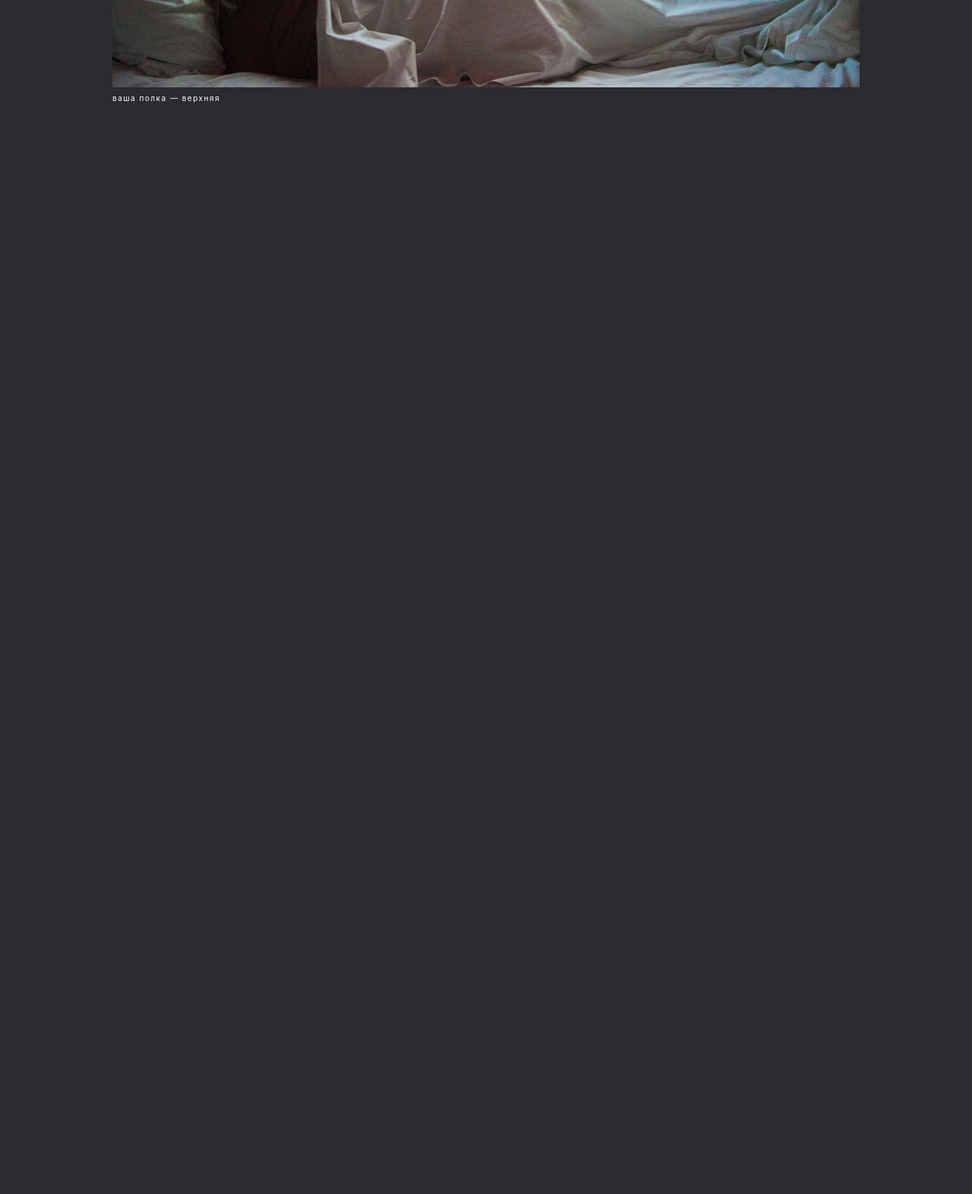
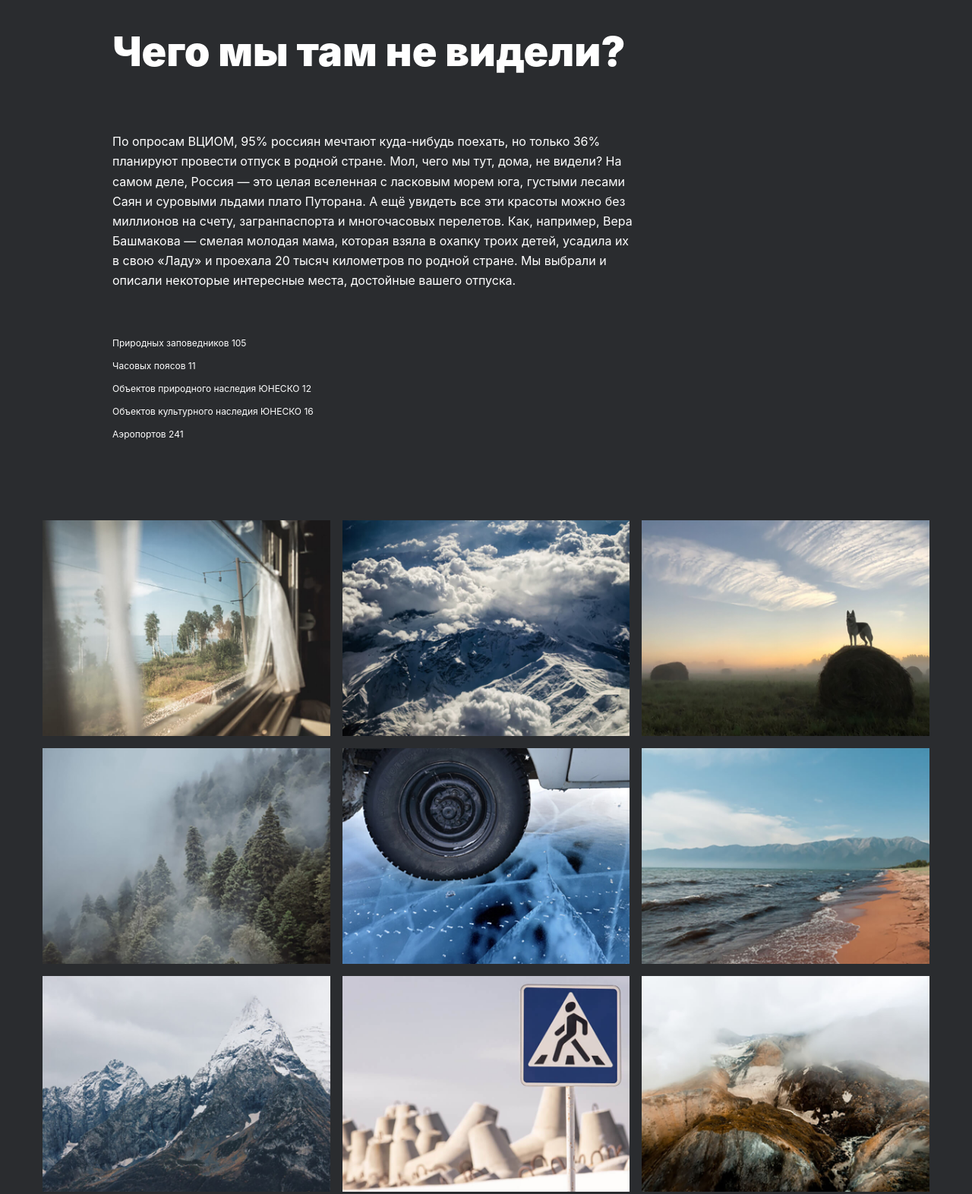
Before and after one commit to skayo0o/Sprint-3-Russia-desktop, a plain HTML site: page index.html in a window 1280 px wide. Shown: the part 1199-2771 px from the top of the page at 76% size. Before the commit the page ends 1334 px from the top, so only its background shows below. Drawn offline with Linux system fonts and the light colour scheme.

Commit message:
create new blocks

```diff
--- /dev/null
+++ b/blocks/content/__intro/content__intro.css
@@ -0,0 +1,37 @@
+.content__intro {
+    display: flex;
+    flex-direction: column;
+    justify-content: center;
+    align-items: start;
+    padding: 0;
+    margin-top: 56px;
+    max-width: 984px;
+}
+
+.content__intro__text-block_title {
+    font-size: 54px;
+    line-height: 58px;
+    max-width: 690px;
+    font-weight: 900
+}
+
+.content__intro__text-block_main-text {
+    font-size: 16px;
+    line-height: 163%;
+    max-width: 690px;
+    margin-top: 40px;
+}
+
+.content__intro__text-block_bottom-text {
+    font-size: 12px;
+    line-height: 18px;
+    max-width: 690px;
+    margin-top: 33px;
+}
+
+@media (max-width: 768px) {
+    .content__intro__text-block_title {
+        font-size: 32px;
+        line-height: 35px;
+    }
+}
--- /dev/null
+++ b/blocks/content/__photo-grid/content__photo-grid.css
@@ -0,0 +1,20 @@
+.content__photo-grid {
+    display: flex;
+    flex-direction: column;
+    justify-content: center;
+    align-items: start;
+    max-width: 1184px;
+}
+
+.content__photo-grid_container {
+    display: grid;
+    gap: 16px; /* Расстояние между элементами */
+    width: 100%;
+    grid-template-columns: repeat(auto-fit, minmax(284px, 1fr));
+}
+
+.content__photo-grid_container img {
+    width: 100%;
+    height: auto;
+    display: block;
+}
--- a/blocks/content/content.css
+++ b/blocks/content/content.css
@@ -1,6 +1,8 @@
 .content_space {
     margin-right: auto;
     margin-left: auto;
+    margin-top: 0;
+    margin-bottom: 0;
 }
 
 .content_space_left {
--- a/index.html
+++ b/index.html
@@ -19,13 +19,53 @@
 
     <main class="content">
         <div class="content__lead">
-            <h1 class="content__lead_h1 content_space">Путешествия</h1>
-            <h1 class="content__lead_h1 content_space">по России</h1>
-            <p class="content__lead_p content__lead_p_top-space content_space">Настоящая страна не в выпусках</p>
-            <p class="content__lead_p content_space">новостей, а здесь.</p>
+            <h1 class="content__lead_h1 content_space">Путешествия <br/> по России</h1>
+            <!-- <h1 class="content__lead_h1 content_space">по России</h1> -->
+            <p class="content__lead_p content__lead_p_top-space content_space">Настоящая страна не в выпусках <br/> новостей, а здесь.</p>
+            <!-- <p class="content__lead_p content_space">новостей, а здесь.</p> -->
             <img class="content__lead_img content__lead_img_top-space" src="images/lead-polka.jpg">
             <p class="content__lead_p_left content_space_left">ваша полка — верхняя</p>
         </div>
+
+        <div class="content__intro content_space content_space-top">
+            <h1 class="content__intro__text-block_title">Чего мы там не видели?</h1>
+            <p class="content__intro__text-block_main-text">По опросам ВЦИОМ, 95% россиян мечтают куда-нибудь поехать, но
+                только 36%
+                планируют провести отпуск в родной стране. Мол, чего мы тут, дома, не видели? На самом деле, Россия —
+                это
+                целая вселенная с ласковым морем юга, густыми лесами Саян и суровыми льдами плато Путорана. А ещё
+                увидеть
+                все эти красоты можно без миллионов на счету, загранпаспорта и многочасовых перелетов. Как, например,
+                Вера
+                Башмакова — смелая молодая мама, которая взяла в охапку троих детей, усадила их в свою «Ладу» и проехала
+                20
+                тысяч километров по родной стране. Мы выбрали и описали некоторые интересные места, достойные вашего
+                отпуска.</p>
+            <div class="content__intro__text-block_bottom-text">
+                <p>Природных заповедников 105</p>
+                <p>Часовых поясов 11</p>
+                <p>Объектов природного наследия ЮНЕСКО 12</p>
+                <p>Объектов культурного наследия ЮНЕСКО 16</p>
+                <p>Аэропортов 241</p>
+            </div>
+        </div>
+
+        <div class="content__photo-grid content_space-top content_space_img">
+        <div class="content__photo-grid_container ">
+            <img src="images/photo-grid-train.jpg" alt="Image 1">
+            <img src="images/photo-grid-atharva-tulsi.jpg" alt="Image 2">
+            <img src="images/photo-grid-tuman.jpg" alt="Image 3">
+            <img src="images/photo-grid-sochi.jpg" alt="Image 4">
+            <img src="images/photo-grid-arisa.jpg" alt="Image 5">
+            <img src="images/photo-grid-baikal.jpg" alt="Image 6">
+            <img src="images/photo-grid-elbrus.jpg" alt="Image 7">
+            <img src="images/photo-grid-kondratiev.jpg" alt="Image 8">
+            <img src="images/photo-grid-kamchatka-1.jpg" alt="Image 9">
+            <img src="images/photo-grid-kamchatka-2.jpg" alt="Image 10">
+            <img src="images/photo-grid-baikal-2.jpg" alt="Image 11">
+            <img src="images/photo-grid-ergaki.jpg" alt="Image 12">
+        </div>
+    </div>
     </main>
 </body>
 </html>
--- a/page/index.css
+++ b/page/index.css
@@ -2,3 +2,5 @@
 @import "../blocks/root/root.css";
 @import "../blocks/content/content.css";
 @import "../blocks/content/__lead/content__lead.css";
+@import "../blocks/content/__intro/content__intro.css";
+@import "../blocks/content/__photo-grid/content__photo-grid.css";
```
